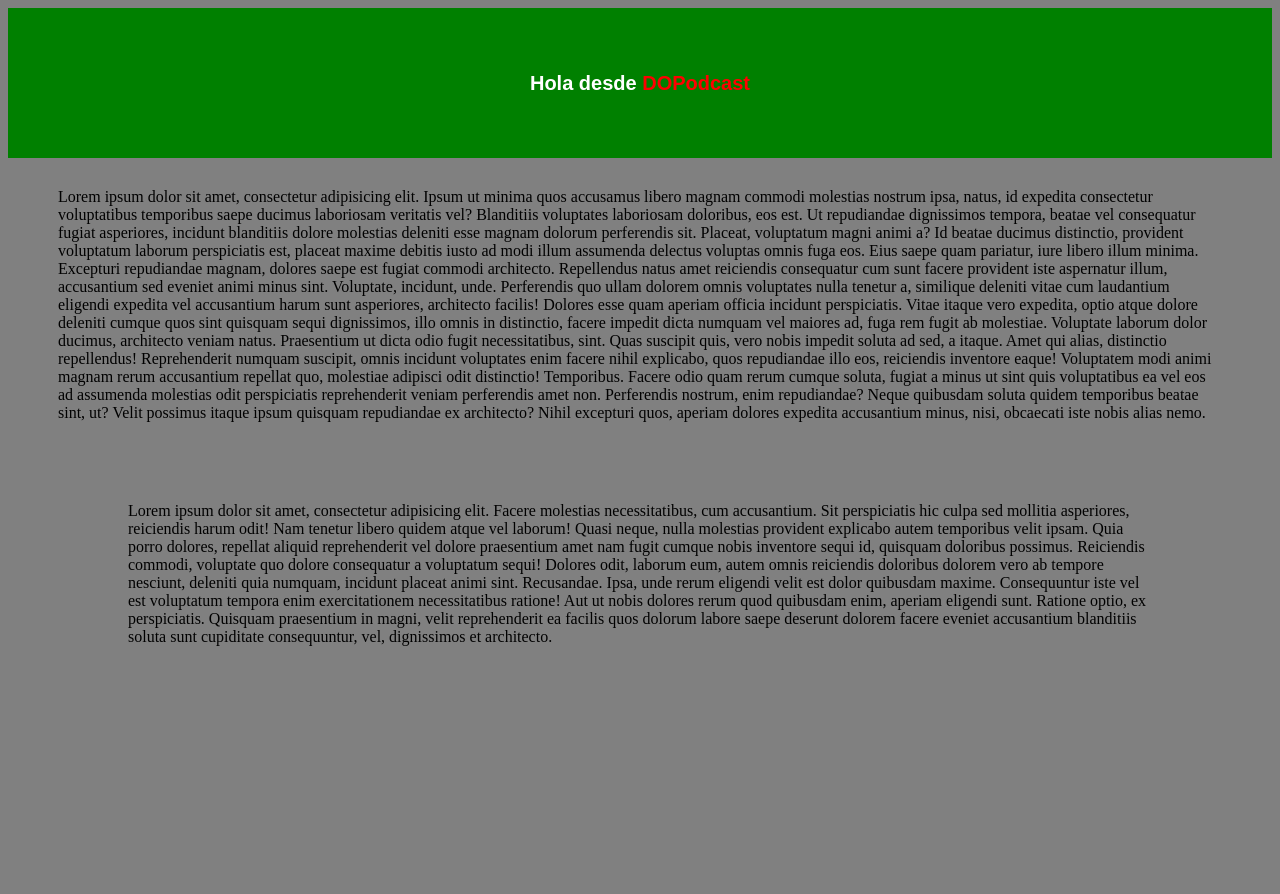
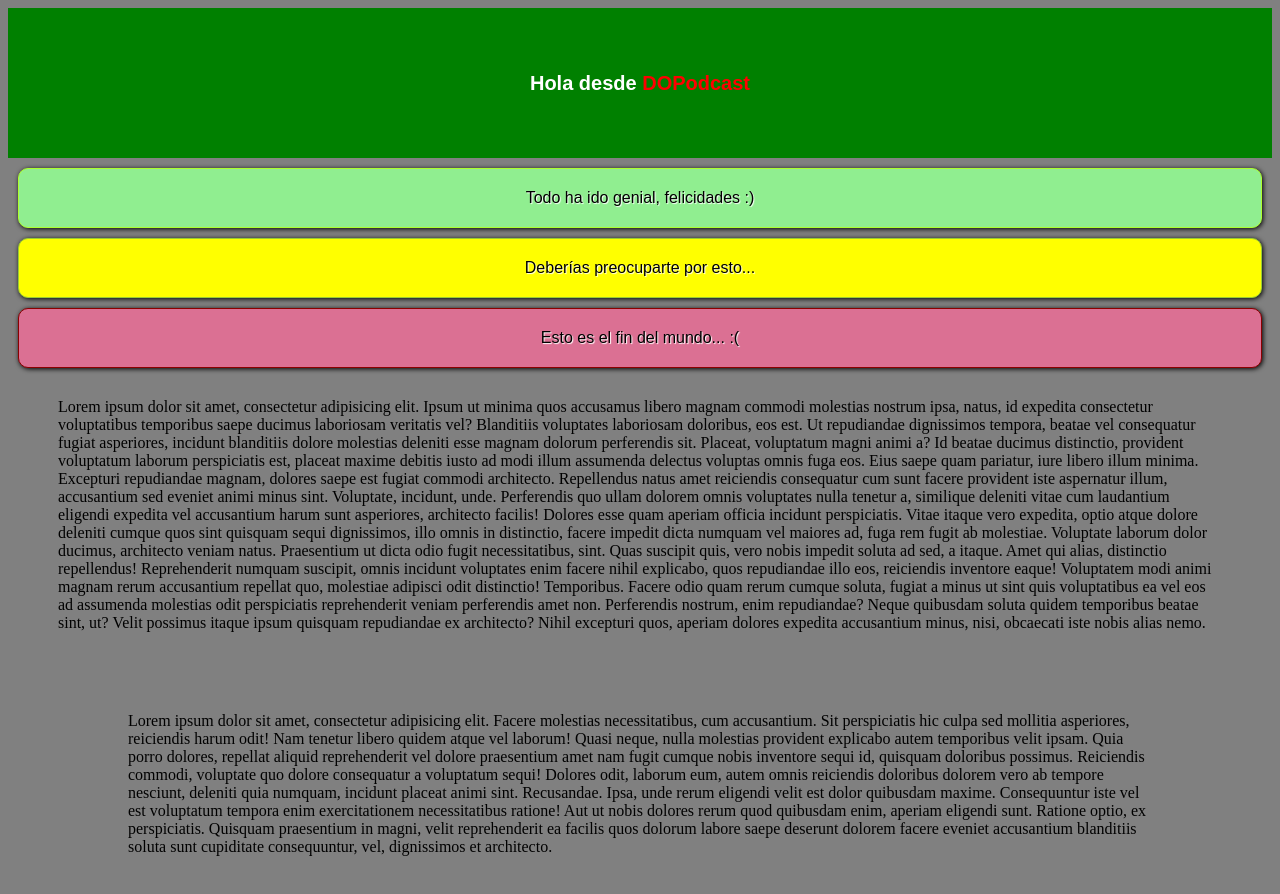
Before and after one commit to juanwmedia/gulp-workflow, a website: page index.html in a window 1280 px wide. Before the commit the page ends 800 px from the top, so only its background shows below. Drawn offline with Linux system fonts and the light colour scheme.

Commit message:
SASS Herencia

```diff
--- a/index.html
+++ b/index.html
@@ -15,6 +15,15 @@
 	<header>
 		<h1>Hola desde <span>DOPodcast</span></h1>
 	</header>
+	<div class="exito">
+		Todo ha ido genial, felicidades :)
+	</div>
+	<div class="atencion">
+		Deberías preocuparte por esto...
+	</div>
+	<div class="error">
+		Esto es el fin del mundo... :(
+	</div>
 	<p><span>Lorem ipsum dolor sit amet, consectetur adipisicing elit. Ipsum ut minima quos accusamus libero magnam commodi molestias nostrum ipsa, natus, id expedita consectetur voluptatibus temporibus saepe ducimus laboriosam veritatis vel?</span>
 		<span>Blanditiis voluptates laboriosam doloribus, eos est. Ut repudiandae dignissimos tempora, beatae vel consequatur fugiat asperiores, incidunt blanditiis dolore molestias deleniti esse magnam dolorum perferendis sit. Placeat, voluptatum magni animi a?</span>
 		<span>Id beatae ducimus distinctio, provident voluptatum laborum perspiciatis est, placeat maxime debitis iusto ad modi illum assumenda delectus voluptas omnis fuga eos. Eius saepe quam pariatur, iure libero illum minima.</span>
--- a/scss/main.scss
+++ b/scss/main.scss
@@ -23,6 +23,38 @@
     }
 }
 
+// Alertas varias
+.alerta {
+    padding: 20px;
+    border-radius: 10px;
+    display: flex;
+    justify-content: center;
+    align-items: center;
+    color: black;
+    font-family: sans-serif;
+    margin: 10px;
+    box-shadow: 1px 1px 5px black;
+    text-shadow: 1px 1px 1px white;
+}
+
+.exito {
+    @extend .alerta;
+    border: 1px solid greenyellow;
+    background-color: lightgreen;
+}
+
+.atencion {
+    @extend .alerta;
+    border: 1px solid yellowgreen;
+    background-color: yellow;
+}
+
+.error {
+   @extend .alerta;
+   border: 1px solid darkred;
+   background-color: palevioletred;
+}
+
 p:first-of-type {
     @include margen(30px, 50px);
 }
```
Also changed, not shown: app/index.html (+1 -1 lines), app/css/main.css.
